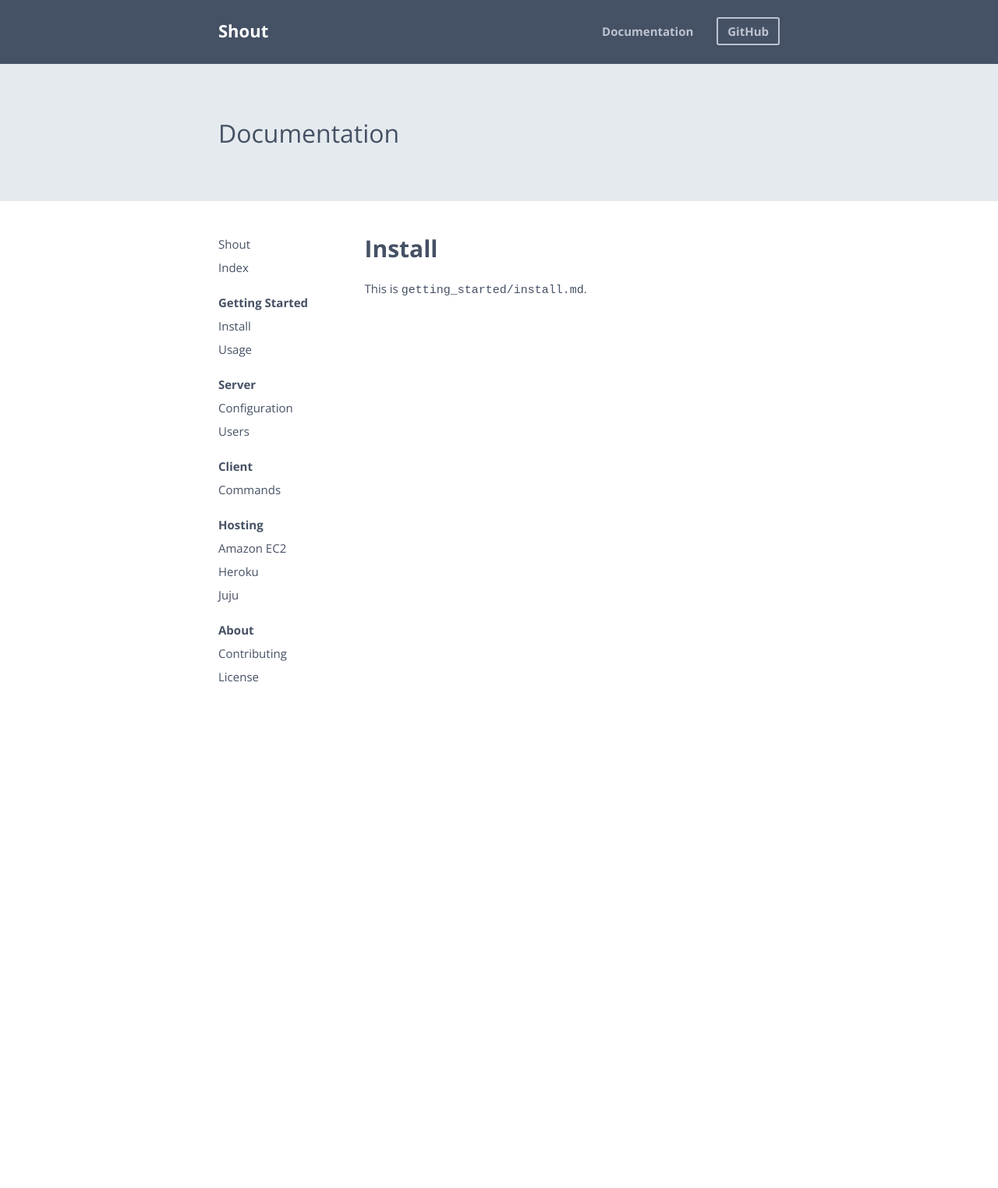
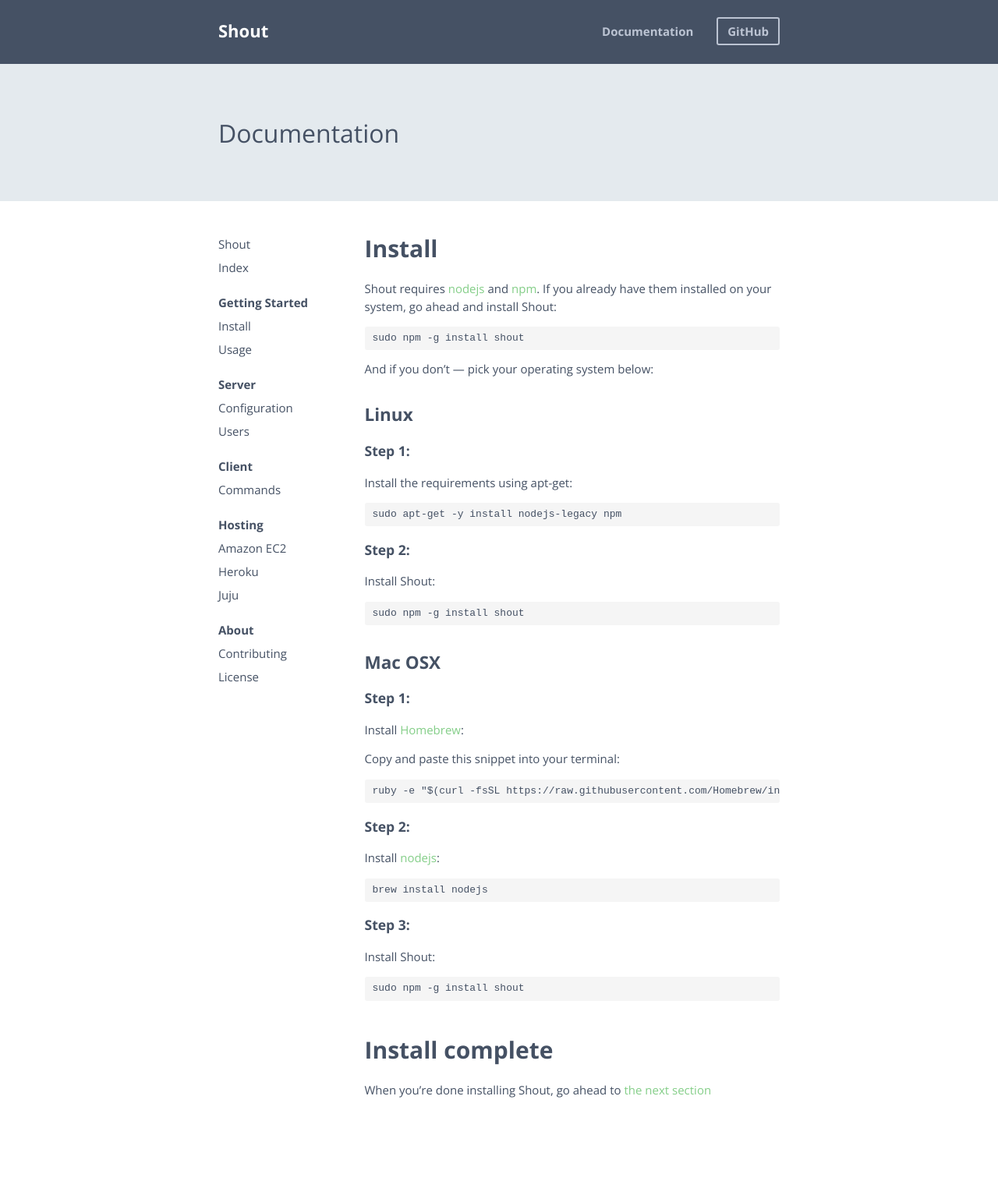
Before and after one commit to thelounge/thelounge.github.io, a Jekyll site: the page built from _docs/getting_started/install.md, in a window 1280 px wide. Shown: the whole page at 78% size. Built offline with Jekyll 4.4.1, drawn with Linux system fonts in a browser that asks for light colours; Markdown is read by kramdown in place of the engine named in the settings; a style sheet for code colours, icons or effects is not loaded; before the commit the page ends 1013 px from its top, so only the background shows below that.

Commit message:
Added install documentation

````diff
--- a/_docs/getting_started/install.md
+++ b/_docs/getting_started/install.md
@@ -8,4 +8,60 @@
 
 # Install
 
-This is `getting_started/install.md`.
+Shout requires [nodejs](http://nodejs.org/) and [npm](https://www.npmjs.org/). If you already have them installed on your system, go ahead and install Shout:
+
+```
+sudo npm -g install shout
+```
+
+And if you don't &mdash; pick your operating system below:
+
+## Linux
+
+### Step 1:
+
+Install the requirements using apt-get:
+
+```
+sudo apt-get -y install nodejs-legacy npm
+```
+
+### Step 2:
+
+Install Shout:
+
+```
+sudo npm -g install shout
+```
+
+## Mac OSX
+
+### Step 1:
+
+Install [Homebrew](http://brew.sh/):
+
+Copy and paste this snippet into your terminal:
+
+```
+ruby -e "$(curl -fsSL https://raw.githubusercontent.com/Homebrew/install/master/install)"
+```
+
+### Step 2:
+
+Install [nodejs](http://nodejs.org):
+
+```
+brew install nodejs
+```
+
+### Step 3:
+
+Install Shout:
+
+```
+sudo npm -g install shout
+```
+
+# Install complete
+
+When you're done installing Shout, go ahead to [the next section](/docs/getting_started/usage.html)
--- a/css/style.css
+++ b/css/style.css
@@ -17,10 +17,6 @@
 	text-decoration: none;
 	outline: 0;
 }
-h2 {
-	font-size: 32px;
-	font-weight: 300;
-}
 p {
 	line-height: 1.5;
 }
@@ -31,8 +27,11 @@
 	color: #77ca7b;
 }
 pre {
+	background: #f5f5f5;
+	border-radius: 3px;
 	font-size: 13px;
-	line-height: 1.2;
+	line-height: 1.4;
+	padding: 6px 10px;
 }
 .container {
 	max-width: 780px;
@@ -134,7 +133,7 @@
 #docs img {
 	border: 4px solid #f1f1f1;
 }
-#docs h1,
+#docs h1:first-child,
 #docs p {
 	margin-top: 0;
 }
@@ -155,6 +154,14 @@
 	background: #e4eaee;
 	padding: 40px 0;
 	margin-bottom: 40px;
+}
+#docs .header h2 {
+	font-size: 32px;
+	font-weight: 300;
+}
+#docs-content h1,
+#docs-content h2 {
+	margin-top: 1.4em;
 }
 #menu {
 	line-height: 2;
````
